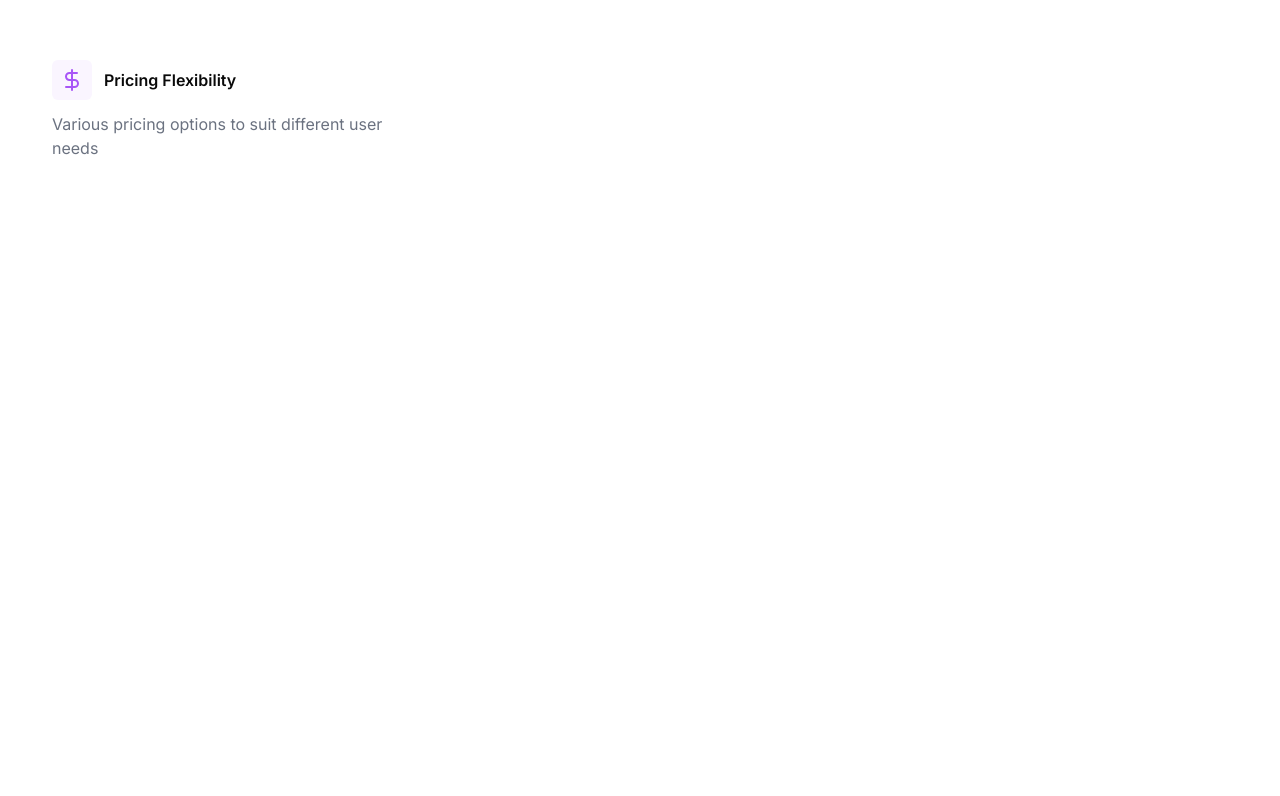
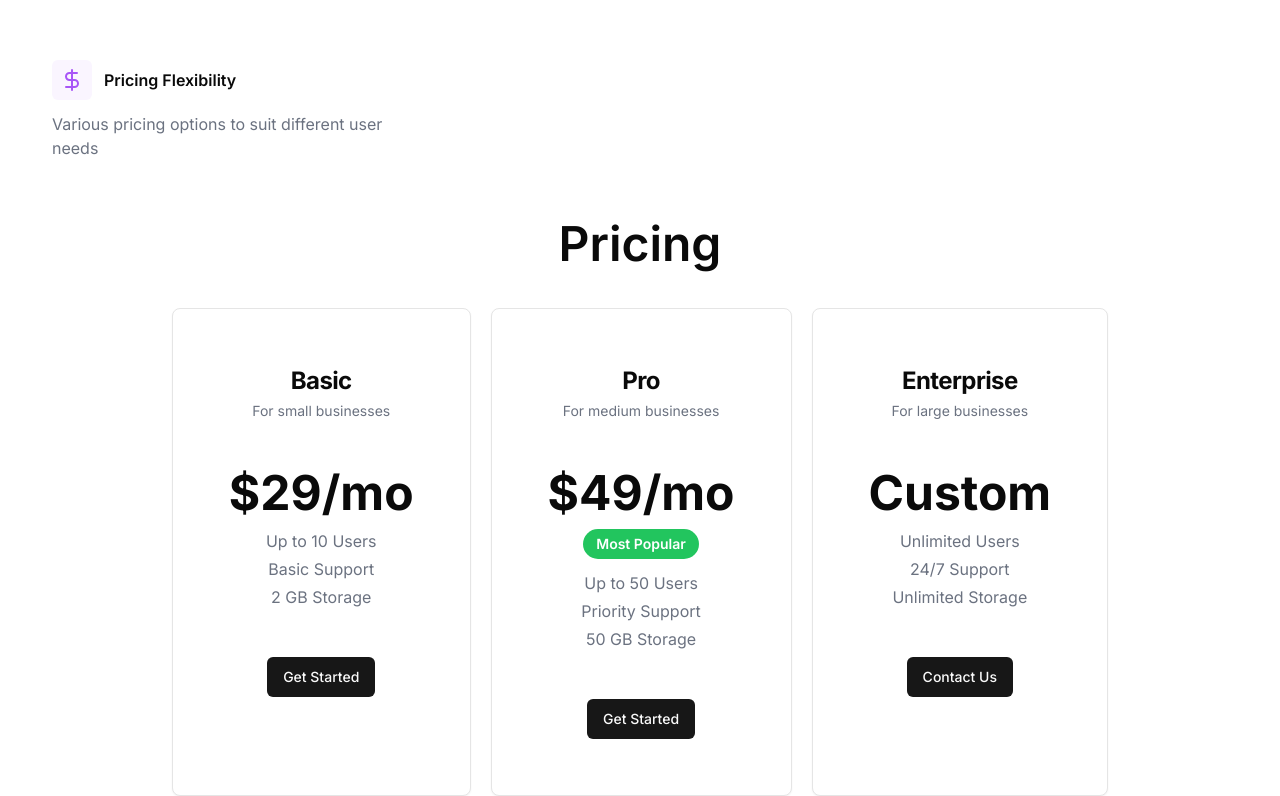
Before and after one commit to programmergeek/create-startup, a Next.js app in the folder template/base/: page / in a window 1280 px wide. Shown: the part 1052-1848 px from the top of the page. Before the commit the page ends 1232 px from the top, so only its background shows below. Built offline with nearby package versions, Linux system fonts and the light colour scheme.

Commit message:
feat: pricing

```diff
--- a/template/base/src/app/page.tsx
+++ b/template/base/src/app/page.tsx
@@ -1,6 +1,7 @@
 import { NavigationMenu } from "@/components/custom/navigation-menu";
 import { Features } from "@/sections/features";
 import { HeroBanner } from "@/sections/hero-banner";
+import { Pricing } from "@/sections/pricing";
 
 export default function Home() {
   return (
@@ -8,6 +9,7 @@ export default function Home() {
       <NavigationMenu />
       <HeroBanner />
       <Features />
+      <Pricing />
     </main>
   );
 }
--- /dev/null
+++ b/template/base/src/components/ui/badge.tsx
@@ -0,0 +1,36 @@
+import * as React from "react"
+import { cva, type VariantProps } from "class-variance-authority"
+
+import { cn } from "@/lib/utils"
+
+const badgeVariants = cva(
+  "inline-flex items-center rounded-full border px-2.5 py-0.5 text-xs font-semibold transition-colors focus:outline-none focus:ring-2 focus:ring-ring focus:ring-offset-2",
+  {
+    variants: {
+      variant: {
+        default:
+          "border-transparent bg-primary text-primary-foreground hover:bg-primary/80",
+        secondary:
+          "border-transparent bg-secondary text-secondary-foreground hover:bg-secondary/80",
+        destructive:
+          "border-transparent bg-destructive text-destructive-foreground hover:bg-destructive/80",
+        outline: "text-foreground",
+      },
+    },
+    defaultVariants: {
+      variant: "default",
+    },
+  }
+)
+
+export interface BadgeProps
+  extends React.HTMLAttributes<HTMLDivElement>,
+    VariantProps<typeof badgeVariants> {}
+
+function Badge({ className, variant, ...props }: BadgeProps) {
+  return (
+    <div className={cn(badgeVariants({ variant }), className)} {...props} />
+  )
+}
+
+export { Badge, badgeVariants }
--- /dev/null
+++ b/template/base/src/components/ui/card.tsx
@@ -0,0 +1,79 @@
+import * as React from "react"
+
+import { cn } from "@/lib/utils"
+
+const Card = React.forwardRef<
+  HTMLDivElement,
+  React.HTMLAttributes<HTMLDivElement>
+>(({ className, ...props }, ref) => (
+  <div
+    ref={ref}
+    className={cn(
+      "rounded-lg border bg-card text-card-foreground shadow-sm",
+      className
+    )}
+    {...props}
+  />
+))
+Card.displayName = "Card"
+
+const CardHeader = React.forwardRef<
+  HTMLDivElement,
+  React.HTMLAttributes<HTMLDivElement>
+>(({ className, ...props }, ref) => (
+  <div
+    ref={ref}
+    className={cn("flex flex-col space-y-1.5 p-6", className)}
+    {...props}
+  />
+))
+CardHeader.displayName = "CardHeader"
+
+const CardTitle = React.forwardRef<
+  HTMLParagraphElement,
+  React.HTMLAttributes<HTMLHeadingElement>
+>(({ className, ...props }, ref) => (
+  <h3
+    ref={ref}
+    className={cn(
+      "text-2xl font-semibold leading-none tracking-tight",
+      className
+    )}
+    {...props}
+  />
+))
+CardTitle.displayName = "CardTitle"
+
+const CardDescription = React.forwardRef<
+  HTMLParagraphElement,
+  React.HTMLAttributes<HTMLParagraphElement>
+>(({ className, ...props }, ref) => (
+  <p
+    ref={ref}
+    className={cn("text-sm text-muted-foreground", className)}
+    {...props}
+  />
+))
+CardDescription.displayName = "CardDescription"
+
+const CardContent = React.forwardRef<
+  HTMLDivElement,
+  React.HTMLAttributes<HTMLDivElement>
+>(({ className, ...props }, ref) => (
+  <div ref={ref} className={cn("p-6 pt-0", className)} {...props} />
+))
+CardContent.displayName = "CardContent"
+
+const CardFooter = React.forwardRef<
+  HTMLDivElement,
+  React.HTMLAttributes<HTMLDivElement>
+>(({ className, ...props }, ref) => (
+  <div
+    ref={ref}
+    className={cn("flex items-center p-6 pt-0", className)}
+    {...props}
+  />
+))
+CardFooter.displayName = "CardFooter"
+
+export { Card, CardHeader, CardFooter, CardTitle, CardDescription, CardContent }
--- /dev/null
+++ b/template/base/src/sections/pricing.tsx
@@ -0,0 +1,85 @@
+import { Container } from "@/components/custom/container";
+import { Button } from "@/components/ui/button";
+import {
+  Card,
+  CardHeader,
+  CardTitle,
+  CardDescription,
+  CardContent,
+  CardFooter,
+} from "@/components/ui/card";
+import { Badge } from "@/components/ui/badge";
+import Link from "next/link";
+import React from "react";
+
+export const Pricing: React.FC = () => {
+  return (
+    <Container>
+      <p className="mt-10 text-center text-5xl font-semibold">Pricing</p>
+      <div className="flex justify-center gap-5 pt-10">
+        <Card className="flex flex-col items-center space-y-6 p-8">
+          <CardHeader className="flex flex-col items-center space-y-1">
+            <CardTitle className="text-2xl font-bold">Basic</CardTitle>
+            <CardDescription className="text-gray-500">
+              For small businesses
+            </CardDescription>
+          </CardHeader>
+          <CardContent className="flex flex-col items-center space-y-3">
+            <div className="text-5xl font-bold">$29/mo</div>
+            <div className="grid gap-1 text-center">
+              <p className="text-gray-500">Up to 10 Users</p>
+              <p className="text-gray-500">Basic Support</p>
+              <p className="text-gray-500">2 GB Storage</p>
+            </div>
+          </CardContent>
+          <CardFooter>
+            <Button className="w-full">Get Started</Button>
+          </CardFooter>
+        </Card>
+        <Card className="flex flex-col items-center space-y-6 p-8">
+          <CardHeader className="flex flex-col items-center space-y-1">
+            <CardTitle className="text-2xl font-bold">Pro</CardTitle>
+            <CardDescription className="text-gray-500">
+              For medium businesses
+            </CardDescription>
+          </CardHeader>
+          <CardContent className="flex flex-col items-center space-y-3">
+            <div className="text-5xl font-bold">$49/mo</div>
+            <Badge className="rounded-full bg-green-500 px-3 py-1 text-sm text-white">
+              Most Popular
+            </Badge>
+            <div className="grid gap-1 text-center">
+              <p className="text-gray-500">Up to 50 Users</p>
+              <p className="text-gray-500">Priority Support</p>
+              <p className="text-gray-500">50 GB Storage</p>
+            </div>
+          </CardContent>
+          <CardFooter>
+            <Button className="w-full">Get Started</Button>
+          </CardFooter>
+        </Card>
+        <Card className="flex flex-col items-center space-y-6 p-8">
+          <CardHeader className="flex flex-col items-center space-y-1">
+            <CardTitle className="text-2xl font-bold">Enterprise</CardTitle>
+            <CardDescription className="text-gray-500">
+              For large businesses
+            </CardDescription>
+          </CardHeader>
+          <CardContent className="flex flex-col items-center space-y-3">
+            <div className="text-5xl font-bold">Custom</div>
+            <div className="grid gap-1 text-center">
+              <p className="text-gray-500">Unlimited Users</p>
+              <p className="text-gray-500">24/7 Support</p>
+              <p className="text-gray-500">Unlimited Storage</p>
+            </div>
+          </CardContent>
+          <CardFooter>
+            <Link className="flex w-full justify-center" href="#">
+              <Button>Contact Us</Button>
+            </Link>
+          </CardFooter>
+        </Card>
+      </div>
+    </Container>
+  );
+};
```
